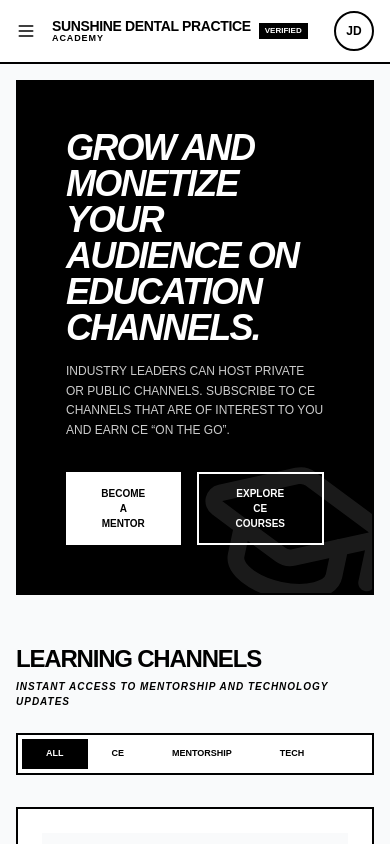
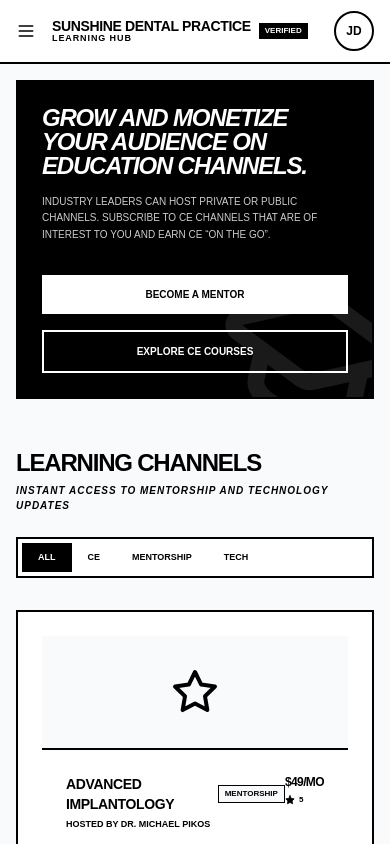
Before and after one commit to anton-g-kulikov/drtalk, a Next.js app: page /drtalk/academy in a window 390 px wide. Built offline with nearby package versions, Linux system fonts and the light colour scheme.

Commit message:
feat(ui): update academy page for mobile responsiveness

```diff
--- a/src/app/academy/page.tsx
+++ b/src/app/academy/page.tsx
@@ -8,7 +8,7 @@ import {
   Award, DollarSign, ArrowRight
 } from 'lucide-react';
 
-interface AcademyChannel {
+interface HubChannel {
   id: string;
   title: string;
   host: string;
@@ -19,7 +19,7 @@ interface AcademyChannel {
   members: string;
 }
 
-const mockAcademy: AcademyChannel[] = [
+const mockLearningHub: HubChannel[] = [
   {
     id: '1',
     title: 'Advanced Implantology',
@@ -62,32 +62,32 @@ const mockAcademy: AcademyChannel[] = [
   },
 ];
 
-export default function AcademyPage() {
+export default function LearningHubPage() {
   const [activeTab, setActiveTab] = useState<'all' | 'ce' | 'mentorship' | 'tech'>('all');
 
   return (
-    <MainLayout title="Academy">
+    <MainLayout title="Learning Hub">
       <div className="max-w-6xl mx-auto space-y-12">
 
         {/* Hero Section */}
-        <div className="wireframe-card bg-black text-white p-12 space-y-6 relative overflow-hidden">
+        <div className="wireframe-card bg-black text-white p-6 sm:p-12 space-y-6 relative overflow-hidden">
           <div className="relative z-10 space-y-4 max-w-2xl">
-            <h2 className="text-4xl font-bold uppercase tracking-tighter italic leading-none">
+            <h2 className="text-2xl sm:text-4xl font-bold uppercase tracking-tighter italic leading-none">
               Grow and monetize your audience on Education channels.
             </h2>
-            <p className="text-xs uppercase leading-relaxed opacity-80 font-medium">
+            <p className="text-[10px] sm:text-xs uppercase leading-relaxed opacity-80 font-medium">
               Industry leaders can host private or public channels. Subscribe to CE channels that are of interest to you and earn CE “on the go”.
             </p>
-            <div className="pt-4 flex gap-4">
-              <button className="bg-white text-black px-8 py-3 text-[10px] font-black uppercase hover:bg-gray-200 transition-all">
+            <div className="pt-4 flex flex-col sm:flex-row gap-4">
+              <button className="bg-white text-black px-8 py-3 text-[10px] font-black uppercase hover:bg-gray-200 transition-all w-full sm:w-auto">
                 Become a Mentor
               </button>
-              <button className="border-2 border-white px-8 py-3 text-[10px] font-black uppercase hover:bg-white hover:text-black transition-all">
+              <button className="border-2 border-white px-8 py-3 text-[10px] font-black uppercase hover:bg-white hover:text-black transition-all w-full sm:w-auto">
                 Explore CE Courses
               </button>
             </div>
           </div>
-          <GraduationCap size={200} className="absolute right-[-20px] bottom-[-40px] opacity-10 rotate-12" />
+          <GraduationCap size={200} className="absolute right-[-40px] sm:right-[-20px] bottom-[-60px] sm:bottom-[-40px] opacity-10 rotate-12" />
         </div>
 
         {/* Discovery Hub */}
@@ -97,12 +97,12 @@ export default function AcademyPage() {
               <h3 className="text-2xl font-bold uppercase tracking-tighter">Learning Channels</h3>
               <p className="text-[10px] text-muted-foreground uppercase font-bold tracking-widest italic">Instant access to mentorship and technology updates</p>
             </div>
-            <div className="flex border-2 border-black p-1 bg-white">
+            <div className="flex border-2 border-black p-1 bg-white overflow-x-auto no-scrollbar">
               {['all', 'ce', 'mentorship', 'tech'].map((tab) => (
                 <button
                   key={tab}
                   onClick={() => setActiveTab(tab as any)}
-                  className={`px-6 py-2 text-[9px] font-black uppercase transition-all ${
+                  className={`px-4 sm:px-6 py-2 text-[9px] font-black uppercase transition-all whitespace-nowrap ${
                     activeTab === tab ? 'bg-black text-white' : 'text-black hover:bg-gray-100'
                   }`}
                 >
@@ -113,7 +113,7 @@ export default function AcademyPage() {
           </div>
 
           <div className="grid grid-cols-1 md:grid-cols-2 gap-8">
-            {mockAcademy.map((channel) => (
+            {mockLearningHub.map((channel) => (
               <div
                 key={channel.id}
                 className="wireframe-card group hover:shadow-[12px_12px_0px_0px_rgba(0,0,0,1)] hover:translate-x-[-4px] hover:translate-y-[-4px] transition-all bg-white flex flex-col md:flex-row"
```
